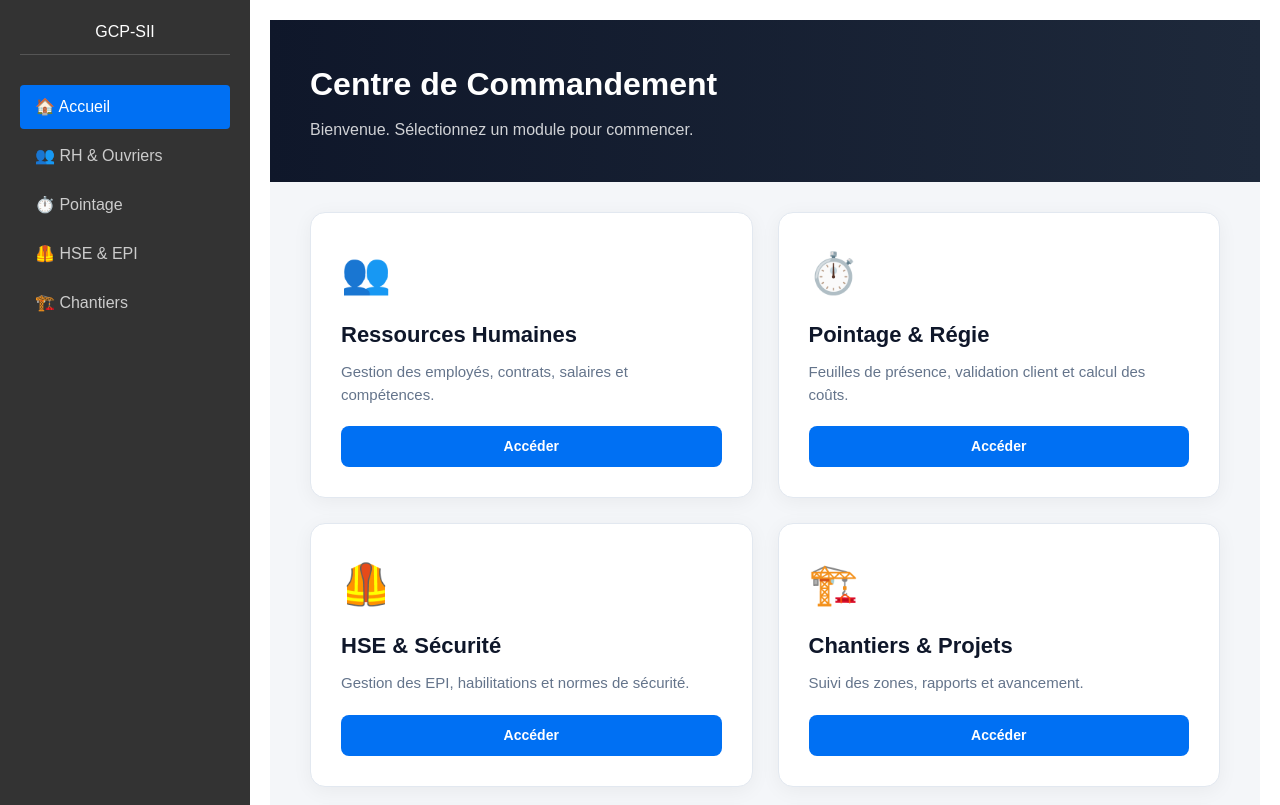
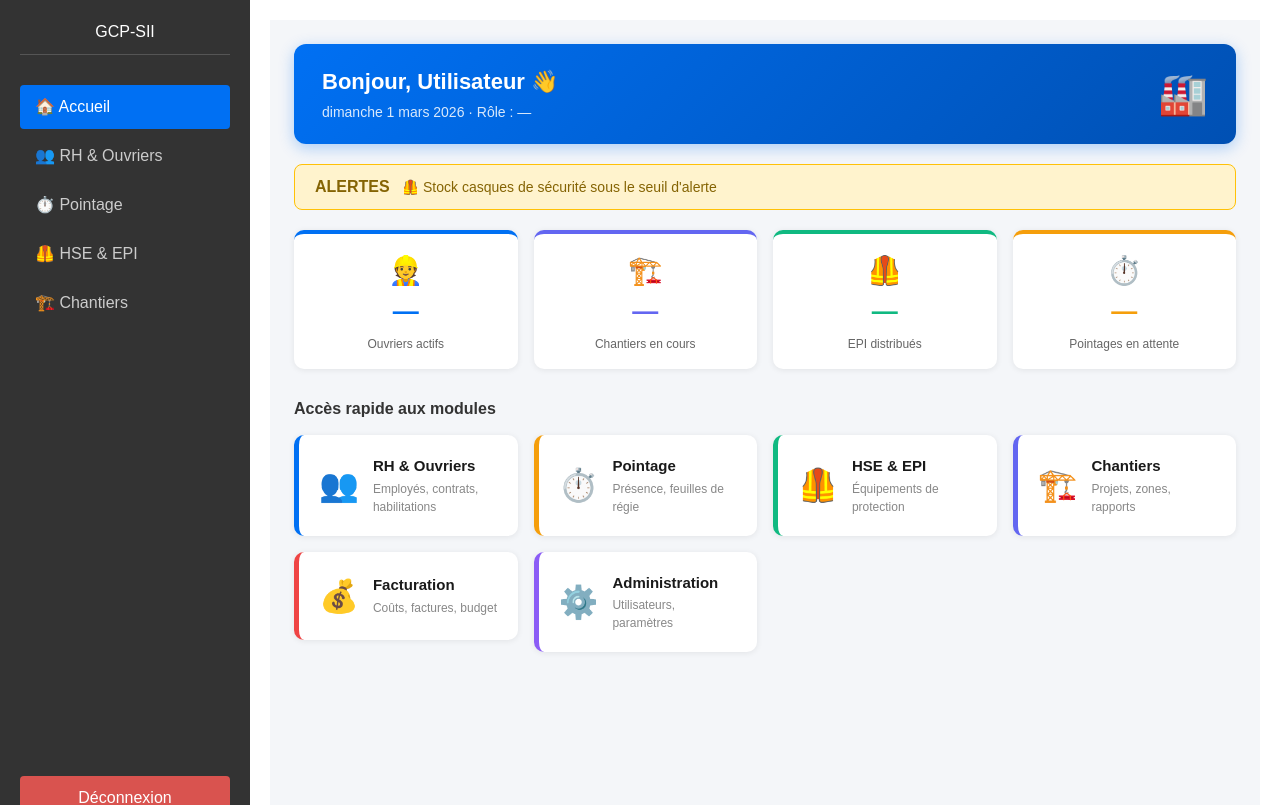
Before and after one commit to abderrahmanenor-create/GCP-SII, a Next.js app: page /dashboard in a window 1280 px wide. Shown: the top 805 px of the page. Built offline with nearby package versions, Linux system fonts and the light colour scheme; no server answers.

Commit message:
New dashboard homepage with alerts ticker and modules

```diff
--- a/src/app/dashboard/page.tsx
+++ b/src/app/dashboard/page.tsx
@@ -1,138 +1,169 @@
 "use client";
 
+import { useSession } from "next-auth/react";
 import Link from "next/link";
+import { useEffect, useState } from "react";
 
-export default function DashboardHome() {
+const modules = [
+  { label: "RH & Ouvriers", icon: "👥", href: "/dashboard/rh", color: "#0070f3", desc: "Employés, contrats, habilitations" },
+  { label: "Pointage", icon: "⏱️", href: "/dashboard/pointage", color: "#f59e0b", desc: "Présence, feuilles de régie" },
+  { label: "HSE & EPI", icon: "🦺", href: "/dashboard/epi", color: "#10b981", desc: "Équipements de protection" },
+  { label: "Chantiers", icon: "🏗️", href: "/dashboard/chantier", color: "#6366f1", desc: "Projets, zones, rapports" },
+  { label: "Facturation", icon: "💰", href: "/dashboard/facturation", color: "#ef4444", desc: "Coûts, factures, budget" },
+  { label: "Administration", icon: "⚙️", href: "/dashboard/admin", color: "#8b5cf6", desc: "Utilisateurs, paramètres" },
+];
+
+const alerts = [
+  "⚠️ Habilitation électrique de Mohamed A. expire dans 7 jours",
+  "🦺 Stock casques de sécurité sous le seuil d'alerte",
+  "📋 Feuille de pointage Zone A en attente de validation",
+  "🏗️ Rapport chantier du 01/03 non soumis",
+  "⚠️ Habilitation soudure de Karim B. expire dans 3 jours",
+];
+
+export default function DashboardPage() {
+  const { data: session } = useSession();
+  const [tickerIndex, setTickerIndex] = useState(0);
+  const [now, setNow] = useState("");
+
+  useEffect(() => {
+    const interval = setInterval(() => {
+      setTickerIndex((i) => (i + 1) % alerts.length);
+    }, 4000);
+    return () => clearInterval(interval);
+  }, []);
+
+  useEffect(() => {
+    const tick = () => {
+      const d = new Date();
+      setNow(d.toLocaleDateString("fr-FR", {
+        weekday: "long", year: "numeric", month: "long", day: "numeric"
+      }));
+    };
+    tick();
+    const interval = setInterval(tick, 60000);
+    return () => clearInterval(interval);
+  }, []);
+
   return (
-    <div style={{ padding: "0", minHeight: "100vh", background: "#f4f6f9" }}>
+    <div style={{ padding: "24px", backgroundColor: "#f4f6f9", minHeight: "100vh" }}>
 
-      {/* Header Simple et Efficace */}
+      {/* Barre de bienvenue */}
       <div style={{
-        background: "linear-gradient(to right, #0f172a, #1e293b)",
-        padding: "40px",
+        background: "linear-gradient(135deg, #0070f3, #0050b3)",
+        borderRadius: "12px",
+        padding: "20px 28px",
         color: "white",
-        marginBottom: "30px"
+        display: "flex",
+        justifyContent: "space-between",
+        alignItems: "center",
+        marginBottom: "20px",
+        boxShadow: "0 4px 15px rgba(0,112,243,0.3)"
       }}>
-        <h1 style={{ margin: 0, fontSize: "32px", fontWeight: "bold" }}>Centre de Commandement</h1>
-        <p style={{ margin: "10px 0 0 0", opacity: 0.8 }}>Bienvenue. Sélectionnez un module pour commencer.</p>
+        <div>
+          <h1 style={{ margin: 0, fontSize: "22px", fontWeight: "bold" }}>
+            Bonjour, {session?.user?.prenom || "Utilisateur"} 👋
+          </h1>
+          <p style={{ margin: "4px 0 0", opacity: 0.85, fontSize: "14px" }}>
+            {now} · Rôle : {session?.user?.role || "—"}
+          </p>
+        </div>
+        <div style={{ fontSize: "40px" }}>🏭</div>
       </div>
 
-      {/* Grille des Modules */}
+      {/* Bandeau alertes défilant */}
+      <div style={{
+        background: "#fff3cd",
+        border: "1px solid #ffc107",
+        borderRadius: "8px",
+        padding: "10px 20px",
+        marginBottom: "20px",
+        display: "flex",
+        alignItems: "center",
+        gap: "12px",
+        overflow: "hidden"
+      }}>
+        <span style={{ fontWeight: "bold", color: "#856404", whiteSpace: "nowrap" }}>ALERTES</span>
+        <div style={{
+          color: "#856404",
+          fontSize: "14px",
+          transition: "opacity 0.5s ease",
+          flex: 1
+        }}>
+          {alerts[tickerIndex]}
+        </div>
+      </div>
+
+      {/* Statistiques rapides */}
       <div style={{
         display: "grid",
-        gridTemplateColumns: "repeat(auto-fit, minmax(300px, 1fr))",
-        gap: "25px",
-        padding: "0 40px 40px 40px"
+        gridTemplateColumns: "repeat(auto-fit, minmax(160px, 1fr))",
+        gap: "16px",
+        marginBottom: "28px"
       }}>
+        {[
+          { label: "Ouvriers actifs", value: "—", icon: "👷", color: "#0070f3" },
+          { label: "Chantiers en cours", value: "—", icon: "🏗️", color: "#6366f1" },
+          { label: "EPI distribués", value: "—", icon: "🦺", color: "#10b981" },
+          { label: "Pointages en attente", value: "—", icon: "⏱️", color: "#f59e0b" },
+        ].map((stat) => (
+          <div key={stat.label} style={{
+            background: "white",
+            borderRadius: "10px",
+            padding: "16px",
+            boxShadow: "0 1px 6px rgba(0,0,0,0.08)",
+            borderTop: `4px solid ${stat.color}`,
+            textAlign: "center"
+          }}>
+            <div style={{ fontSize: "28px" }}>{stat.icon}</div>
+            <div style={{ fontSize: "26px", fontWeight: "bold", color: stat.color }}>{stat.value}</div>
+            <div style={{ fontSize: "12px", color: "#666", marginTop: "4px" }}>{stat.label}</div>
+          </div>
+        ))}
+      </div>
 
-        {/* Module RH */}
-        <Link href="/dashboard/rh" style={{ textDecoration: "none" }}>
-          <div style={cardStyle}>
-            <div style={iconStyle}>👥</div>
-            <h2 style={titleStyle}>Ressources Humaines</h2>
-            <p style={descStyle}>Gestion des employés, contrats, salaires et compétences.</p>
-            <button style={btnStyle}>Accéder</button>
-          </div>
-        </Link>
+      {/* Modules */}
+      <h2 style={{ fontSize: "16px", fontWeight: "bold", color: "#333", marginBottom: "14px" }}>
+        Accès rapide aux modules
+      </h2>
+      <div style={{
+        display: "grid",
+        gridTemplateColumns: "repeat(auto-fit, minmax(200px, 1fr))",
+        gap: "16px"
+      }}>
+        {modules.map((mod) => (
+          <Link key={mod.href} href={mod.href} style={{ textDecoration: "none" }}>
+            <div style={{
+              background: "white",
+              borderRadius: "10px",
+              padding: "20px",
+              boxShadow: "0 1px 6px rgba(0,0,0,0.08)",
+              borderLeft: `5px solid ${mod.color}`,
+              cursor: "pointer",
+              transition: "transform 0.15s ease, box-shadow 0.15s ease",
+              display: "flex",
+              alignItems: "center",
+              gap: "14px",
+            }}
+              onMouseEnter={e => {
+                (e.currentTarget as HTMLDivElement).style.transform = "translateY(-2px)";
+                (e.currentTarget as HTMLDivElement).style.boxShadow = "0 6px 20px rgba(0,0,0,0.12)";
+              }}
+              onMouseLeave={e => {
+                (e.currentTarget as HTMLDivElement).style.transform = "translateY(0)";
+                (e.currentTarget as HTMLDivElement).style.boxShadow = "0 1px 6px rgba(0,0,0,0.08)";
+              }}
+            >
+              <div style={{ fontSize: "32px" }}>{mod.icon}</div>
+              <div>
+                <div style={{ fontWeight: "bold", color: "#1a1a1a", fontSize: "15px" }}>{mod.label}</div>
+                <div style={{ fontSize: "12px", color: "#888", marginTop: "2px" }}>{mod.desc}</div>
+              </div>
+            </div>
+          </Link>
+        ))}
+      </div>
 
-        {/* Module Pointage */}
-        <Link href="/dashboard/pointage" style={{ textDecoration: "none" }}>
-          <div style={cardStyle}>
-            <div style={iconStyle}>⏱️</div>
-            <h2 style={titleStyle}>Pointage & Régie</h2>
-            <p style={descStyle}>Feuilles de présence, validation client et calcul des coûts.</p>
-            <button style={btnStyle}>Accéder</button>
-          </div>
-        </Link>
-
-        {/* Module HSE */}
-        <Link href="/dashboard/epi" style={{ textDecoration: "none" }}>
-          <div style={cardStyle}>
-            <div style={iconStyle}>🦺</div>
-            <h2 style={titleStyle}>HSE & Sécurité</h2>
-            <p style={descStyle}>Gestion des EPI, habilitations et normes de sécurité.</p>
-            <button style={btnStyle}>Accéder</button>
-          </div>
-        </Link>
-
-        {/* Module Chantier */}
-        <Link href="/dashboard/chantier" style={{ textDecoration: "none" }}>
-          <div style={cardStyle}>
-            <div style={iconStyle}>🏗️</div>
-            <h2 style={titleStyle}>Chantiers & Projets</h2>
-            <p style={descStyle}>Suivi des zones, rapports et avancement.</p>
-            <button style={btnStyle}>Accéder</button>
-          </div>
-        </Link>
-
-        {/* Module Matériel */}
-        <Link href="/dashboard/materiel" style={{ textDecoration: "none" }}>
-          <div style={cardStyle}>
-            <div style={iconStyle}>🔧</div>
-            <h2 style={titleStyle}>Matériel & Équipements</h2>
-            <p style={descStyle}>Stocks, locations et affectations.</p>
-            <button style={btnStyle}>Accéder</button>
-          </div>
-        </Link>
-
-        {/* Module Facturation */}
-        <Link href="/dashboard/facturation" style={{ textDecoration: "none" }}>
-          <div style={cardStyle}>
-            <div style={iconStyle}>💰</div>
-            <h2 style={titleStyle}>Facturation & Coûts</h2>
-            <p style={descStyle}>Analyse des coûts et génération des factures.</p>
-            <button style={btnStyle}>Accéder</button>
-          </div>
-        </Link>
-
-      </div>
     </div>
   );
 }
-
-// Styles CSS en JS pour un rendu pro immédiat
-const cardStyle = {
-  backgroundColor: "white",
-  borderRadius: "15px",
-  padding: "30px",
-  boxShadow: "0 4px 20px rgba(0,0,0,0.05)",
-  border: "1px solid #e2e8f0",
-  transition: "transform 0.2s ease, box-shadow 0.2s ease",
-  height: "100%",
-  display: "flex",
-  flexDirection: "column" as "column",
-  alignItems: "flex-start",
-  cursor: "pointer"
-};
-
-const iconStyle = {
-  fontSize: "40px",
-  marginBottom: "15px"
-};
-
-const titleStyle = {
-  color: "#0f172a",
-  fontSize: "22px",
-  margin: "0 0 10px 0",
-  fontWeight: "600"
-};
-
-const descStyle = {
-  color: "#64748b",
-  fontSize: "15px",
-  margin: "0 0 20px 0",
-  flexGrow: 1
-};
-
-const btnStyle = {
-  backgroundColor: "#0070f3",
-  color: "white",
-  border: "none",
-  padding: "10px 20px",
-  borderRadius: "8px",
-  fontSize: "14px",
-  fontWeight: "bold",
-  cursor: "pointer",
-  width: "100%",
-  textAlign: "center" as "center"
-};
```
